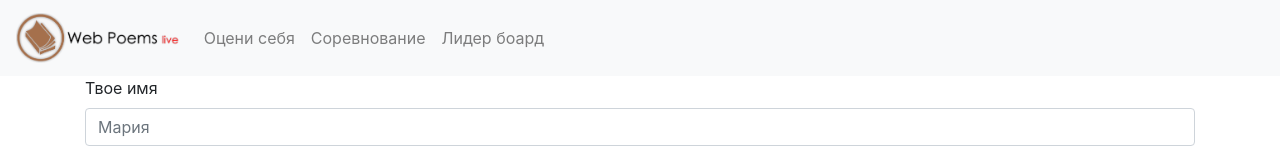
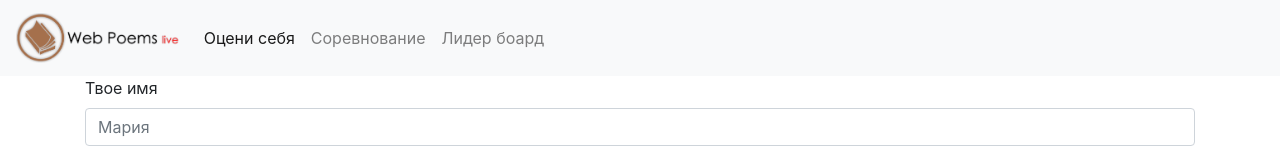
Before and after one commit to gakhromov/web-poems, a React (Create React App) app in the folder front-end/: page /single-user-mode in a window 1280 px wide. Shown: the top 160 px of the page. Built offline with nearby package versions, Linux system fonts and the light colour scheme.

Commit message:
Add active class to Nav

```diff
--- a/front-end/src/components/nav/Nav.js
+++ b/front-end/src/components/NavigationBar/NavigationBar.js
@@ -1,14 +1,15 @@
 import React from 'react'
 import { Navbar, Nav } from 'react-bootstrap'
 
-export const NavigationBar = () => {
+export const NavigationBar = (props) => {
+    console.log(props)
     return (
-        <Navbar bg="light" variant="light">
+        <Navbar bg="light" variant="light" >
             <Navbar.Brand href="/">
                 <img src="/logo.png" alt="" height="50"/>
             </Navbar.Brand>
 
-            <Nav className="mr-auto">
+            <Nav className="mr-auto" defaultActiveKey={props.activePage}>
                 <Nav.Link href="single-user-mode">Оцени себя</Nav.Link>
                 <Nav.Link href="competition">Соревнование</Nav.Link>
                 <Nav.Link href="leaderboard">Лидер боард</Nav.Link>
--- a/front-end/src/pages/LeaderBoard/LeaderBoard.js
+++ b/front-end/src/pages/LeaderBoard/LeaderBoard.js
@@ -1,14 +1,12 @@
 import React from "react"
-import {NavigationBar} from "../../components/nav/Nav";
-import {Container, Table} from "react-bootstrap";
+import {NavigationBar} from "../../components/NavigationBar/NavigationBar"
+import {Container, Table} from "react-bootstrap"
 
 export class LeaderBoardPage extends React.Component {
-    constructor(props) {
-        super(props)
-        this.state = {
-            users: []
-        }
+    state = {
+        users: []
     }
+
     componentDidMount() {
         const requestOptions = {
             method: 'POST',
@@ -34,7 +32,7 @@ export class LeaderBoardPage extends React.Component {
         ))
         return(
             <>
-                <NavigationBar />
+                <NavigationBar activePage="leaderboard" />
                 <Container>
                     <Table striped bordered hover>
                         <thead>
--- a/front-end/src/pages/Main/SingleUserModePage.js
+++ b/front-end/src/pages/Main/SingleUserModePage.js
@@ -1,14 +1,11 @@
 import React from 'react'
 import {Container, Form, Button, Alert} from "react-bootstrap"
-import {NavigationBar} from "../../components/nav/Nav"
+import {NavigationBar} from "../../components/NavigationBar/NavigationBar"
 
 export class SingleUserModePage extends React.Component {
-    constructor(props) {
-        super(props)
-        this.state = {
-            showResults: false,
-            grade: null,
-        }
+    state = {
+        showResults: false,
+        grade: null,
     }
 
     updateResultField = (data) => {
@@ -50,7 +47,7 @@ export class SingleUserModePage extends React.Component {
 
         return (
             <>
-                <NavigationBar/>
+                <NavigationBar activePage="single-user-mode" />
                 <Container>
                     <Form>
                         <Form.Group controlId="exampleForm.ControlInput1">
```
